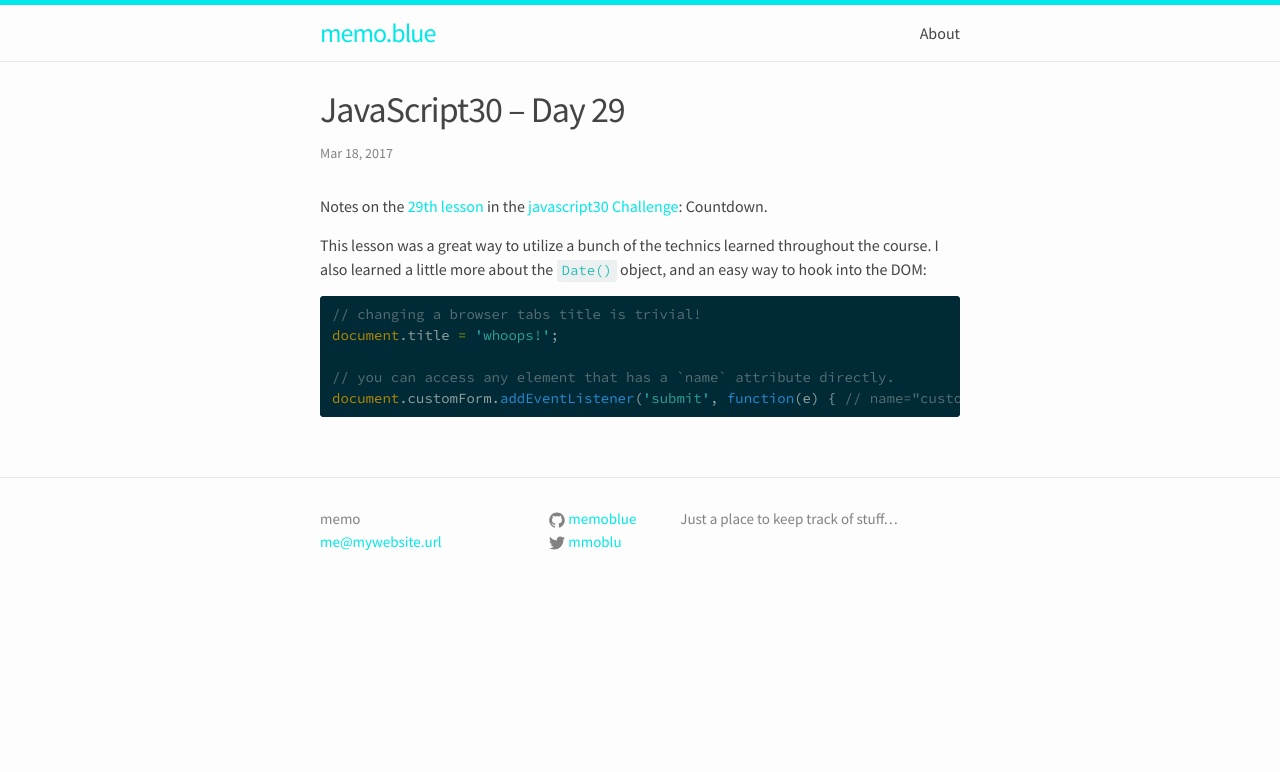
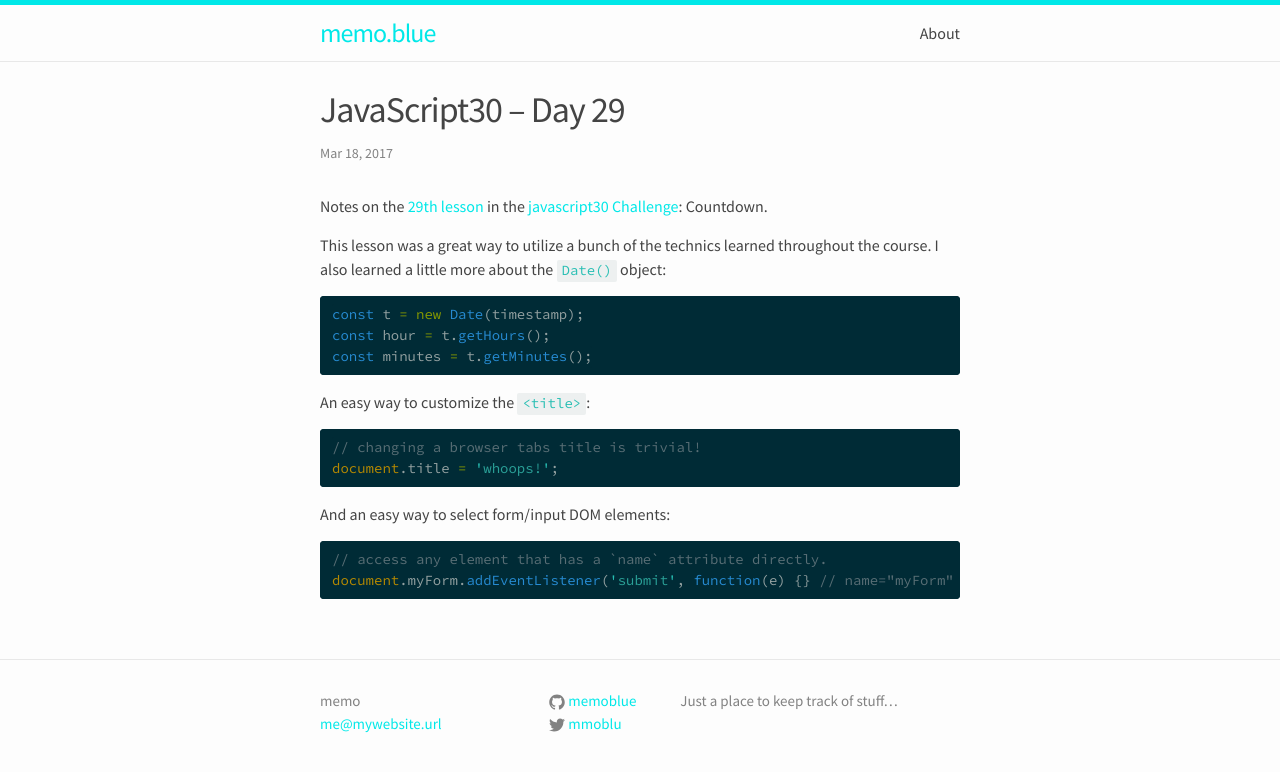
Before and after one commit to memoblue/memoblue.github.io, a Jekyll site: the page built from _posts/2017-03-18-javascript30-29.md, in a window 1280 px wide. Shown: the top 772 px of the page. Built offline with Jekyll 4.4.1, drawn with Linux system fonts in a browser that asks for light colours.

Commit message:
content clean up

````diff
--- a/_posts/2017-03-18-javascript30-29.md
+++ b/_posts/2017-03-18-javascript30-29.md
@@ -7,14 +7,26 @@ tags: ['Coding','JavaScript','JavaScript30','Notes']
 
 Notes on the [29th lesson][git] in the [javascript30 Challenge][js30]: Countdown.
 
-This lesson was a great way to utilize a bunch of the technics learned throughout the course. I also learned a little more about the `Date()` object, and an easy way to hook into the DOM:
+This lesson was a great way to utilize a bunch of the technics learned throughout the course. I also learned a little more about the `Date()` object:
+
+```js
+const t = new Date(timestamp);
+const hour = t.getHours();
+const minutes = t.getMinutes();
+```
+
+An easy way to customize the `<title>`:
 
 ```js
 // changing a browser tabs title is trivial!
 document.title = 'whoops!';
+```
 
-// you can access any element that has a `name` attribute directly.
-document.customForm.addEventListener('submit', function(e) { // name="customForm"
+And an easy way to select form/input DOM elements:
+
+```js
+// access any element that has a `name` attribute directly.
+document.myForm.addEventListener('submit', function(e) {} // name="myForm"
 ```
 
 [js30]:https://javascript30.com
````
